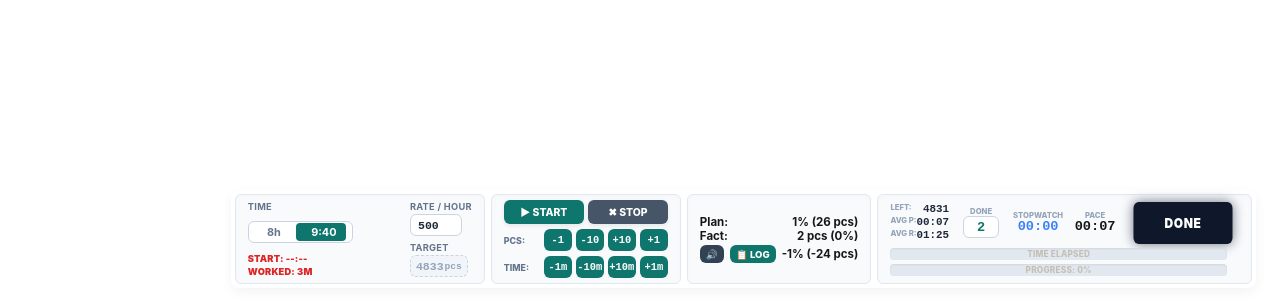
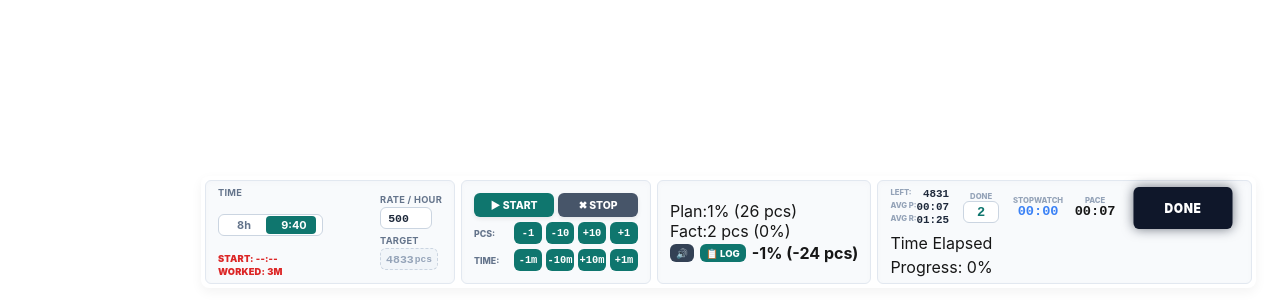
Before and after one commit to agr555/counter-app, a Next.js app: page / in a window 1280 px wide. Shown: the part 500-800 px from the top of the page. Built offline with nearby package versions, Linux system fonts and the light colour scheme.

Commit message:
Fix mid-screen 2x2 grid typography and time adjustments plan logic

```diff
--- a/app/page.tsx
+++ b/app/page.tsx
@@ -207,18 +207,32 @@ export default function PomodoroWidget() {
 
   const adjustShiftTime = (minutesAmount: number) => {
     if (actualStartObject) {
-      const updatedDate = new Date(actualStartObject.getTime() + minutesAmount * 60 * 1000);
+      const timeShiftMs = minutesAmount * 60 * 1000;
+      const updatedDate = new Date(actualStartObject.getTime() + timeShiftMs);
       setActualStartObject(updatedDate);
       setStartTimeText(`${updatedDate.getHours().toString().padStart(2, "0")}:${updatedDate.getMinutes().toString().padStart(2, "0")}`);
     }
-    setShiftAdjustmentSeconds((prev) => { const newValue = prev - minutesAmount * 60; return newValue < 0 ? 0 : newValue; });
+
+    setShiftAdjustmentSeconds((prev) => {
+      const newValue = prev - minutesAmount * 60;
+      return newValue < 0 ? 0 : newValue;
+    });
+
     const currentShiftMins = shift === "9h40m" ? 9 * 60 + 40 : 8 * 60;
     const currentTargetPcs = Math.round(coefficient * (currentShiftMins / 60));
-    setLockedCoefficient(coefficient); setLockedShift(shift); setLockedTarget(currentTargetPcs);
+
+    setLockedCoefficient(coefficient);
+    setLockedShift(shift);
+    setLockedTarget(currentTargetPcs);
+
     const netMinutes = currentShiftMins - 45;
     const computedTimerSeconds = currentTargetPcs > 0 ? Math.round((netMinutes * 60) / currentTargetPcs) : 25 * 60;
-    setTimeLeft(computedTimerSeconds); setIsRunning(true);
+
+    // ИСПРАВЛЕНО: Убрали ошибочную строчку перезаписи времени под факт!
+    setTimeLeft(computedTimerSeconds);
+    setIsRunning(true);
   };
+
 
   const handleStartToggle = () => {
     if (!isRunning && timeLeft === totalTimerSeconds) {
--- a/app/widget.module.css
+++ b/app/widget.module.css
@@ -488,7 +488,7 @@
    4. ОБНОВЛЕННЫЕ СТУПЕНИ АДАПТИВНОСТИ ДЛЯ ВЕРСЕЛА
    ========================================================================== */
 
-/* СТУПЕНЬ 2: ДЛЯ СРЕДНИХ ЭКРАНОВ И ПЛАНШЕТОВ (ОТ 601px ДО 1100px) — СЕТКА 2х2 */
+/* СТУПЕНЬ 2: ДЛЯ СРЕДНИХ ЭКРАНОВ И ПЛАНШЕТОВ (ОТ 601px ДО 1100px) — ИДЕАЛЬНАЯ СЕТКА 2х2 */
 @media (max-width: 1100px) and (min-width: 601px) {
   .widgetContainer {
     max-width: 760px !important;
@@ -504,11 +504,13 @@
     margin-right: 0 !important;
     gap: 10px !important;
     overflow: visible !important;
+    /* ЖЕСТКИЙ СБРОС ШРИФТА ДЛЯ СЕТКИ 2х2 */
+    font-family: -apple-system, BlinkMacSystemFont, "Segoe UI", Roboto, Helvetica, Arial, sans-serif !important;
   }
 
   .concaveBlock {
     height: auto !important;
-    min-height: 90px !important;
+    min-height: 94px !important;
     box-sizing: border-box !important;
     padding: 10px !important;
     width: 100% !important;
@@ -517,6 +519,7 @@
     justify-content: center !important;
     align-items: stretch !important;
     border-radius: 6px !important;
+    font-family: -apple-system, BlinkMacSystemFont, "Segoe UI", Roboto, sans-serif !important;
   }
 
   .blockConfig   { grid-column: 1 !important; grid-row: 1 !important; order: 1 !important; }
@@ -528,6 +531,19 @@
     width: 100% !important;
     flex-direction: column !important;
     gap: 6px !important;
+  }
+
+  /* Исправление шрифтов строк Plan / Fact */
+  .progressRow {
+    display: flex !important;
+    justify-content: space-between !important;
+    align-items: center !important;
+    width: 100% !important;
+  }
+  .rowLabel, .rowValue {
+    font-family: -apple-system, BlinkMacSystemFont, "Segoe UI", Roboto, sans-serif !important;
+    font-size: 0.68rem !important;
+    font-weight: 700 !important;
   }
 
   .cfgRate, .cfgTime, .cfgTarget { align-items: center !important; width: 100% !important; }
@@ -559,67 +575,20 @@
     display: inline-flex !important;
   }
 
+  /* Восстановление полос прогресса в сетке 2х2 */
   .extendedPaceTrack, .bottomProgressBarTrack {
     width: 100% !important;
     margin-top: 4px !important;
     height: 11px !important;
   }
-}
-/* ПОЛНОЕ ИСПРАВЛЕНИЕ ДЛЯ ПОЛОС ПРОГРЕССА И СТРОК ПЛАН/ФАКТ */
-.progressRow {
-  display: flex !important;
-  justify-content: space-between !important;
-  align-items: center !important;
-  width: 100% !important;
+
+  .extendedPaceText, .bottomProgressBarText {
+    font-family: -apple-system, BlinkMacSystemFont, "Segoe UI", Roboto, sans-serif !important;
+    font-size: 0.52rem !important;
+    font-weight: 800 !important;
+  }
 }
 
-.rowLabel, .rowValue {
-  font-family: -apple-system, BlinkMacSystemFont, "Segoe UI", Roboto, sans-serif !important;
-  font-size: 0.72rem !important;
-  font-weight: 700 !important;
-}
-
-.extendedPaceTrack, .bottomProgressBarTrack {
-  width: calc(100% - 12px);
-  height: 12px;
-  background-color: #e2e8f0;
-  border-radius: 4px;
-  position: relative;
-  overflow: hidden;
-  box-shadow: inset 0 1px 2px rgba(0, 0, 0, 0.08);
-}
-
-/* Текст внутри верхней полосы (Time Elapsed) */
-.extendedPaceText {
-  position: absolute !important;
-  inset: 0 !important;
-  display: flex !important;
-  align-items: center !important;
-  justify-content: center !important;
-  font-size: 0.52rem !important;
-  font-weight: 800 !important;
-  color: #1e293b !important;
-  text-transform: uppercase !important;
-  letter-spacing: 0.02em !important;
-  mix-blend-mode: difference !important;
-  font-family: -apple-system, BlinkMacSystemFont, "Segoe UI", Roboto, sans-serif !important;
-}
-
-/* Текст нижней полосы прогресса (Progress) */
-.bottomProgressBarText {
-  position: absolute !important;
-  inset: 0 !important;
-  display: flex !important;
-  align-items: center !important;
-  justify-content: center !important;
-  font-size: 0.52rem !important;
-  font-weight: 800 !important;
-  color: #1e293b !important;
-  text-transform: uppercase !important;
-  letter-spacing: 0.02em !important;
-  mix-blend-mode: difference !important;
-  font-family: -apple-system, BlinkMacSystemFont, "Segoe UI", Roboto, sans-serif !important;
-}
 
 /* СТУПЕНЬ 3: ПОЛНАЯ МОБИЛЬНАЯ АДАПТАЦИЯ (ЭКРАНЫ МЕНЬШЕ 600px) — СТРОГИЙ СТОЛБИК */
 @media (max-width: 600px) {
```
